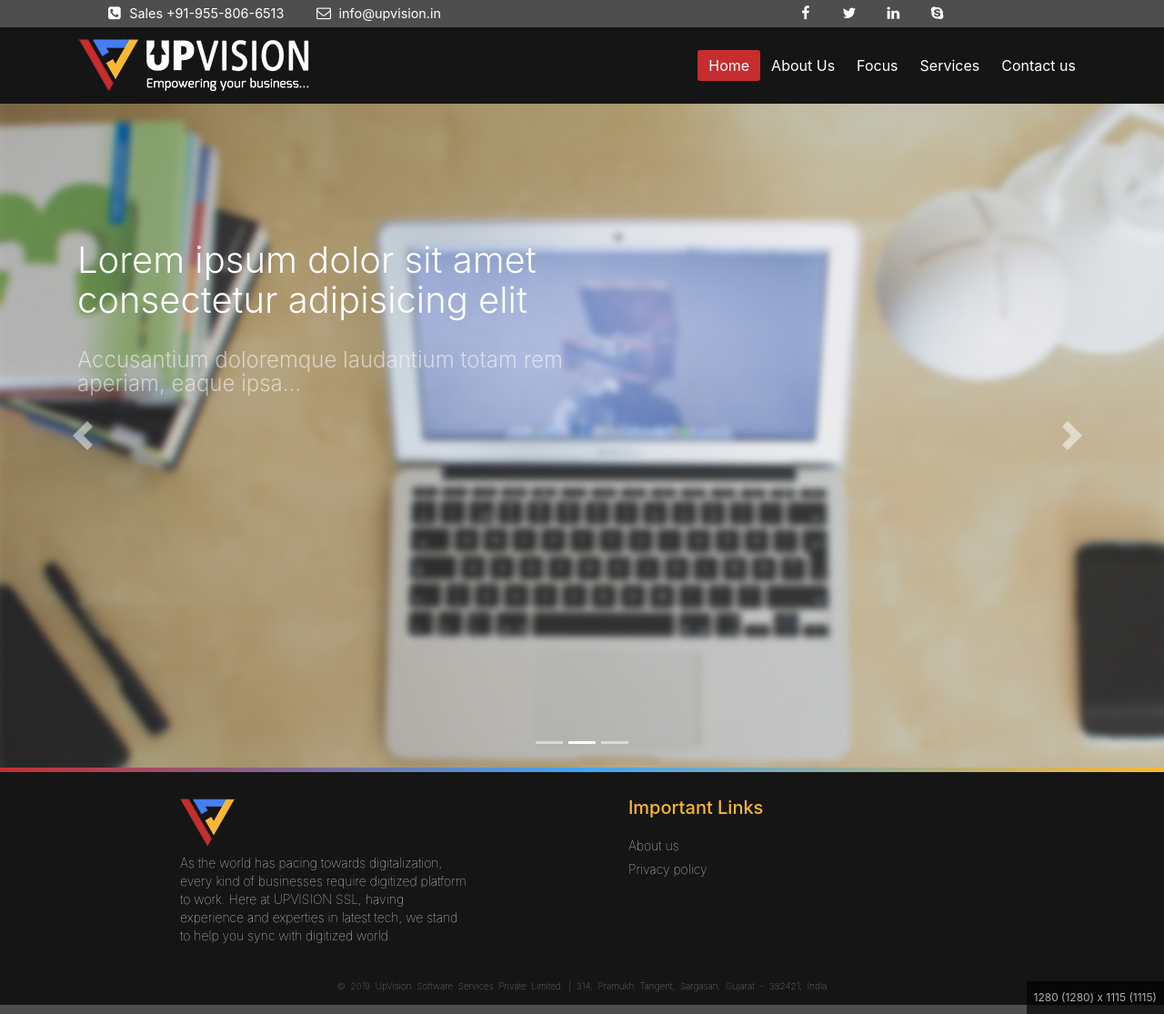
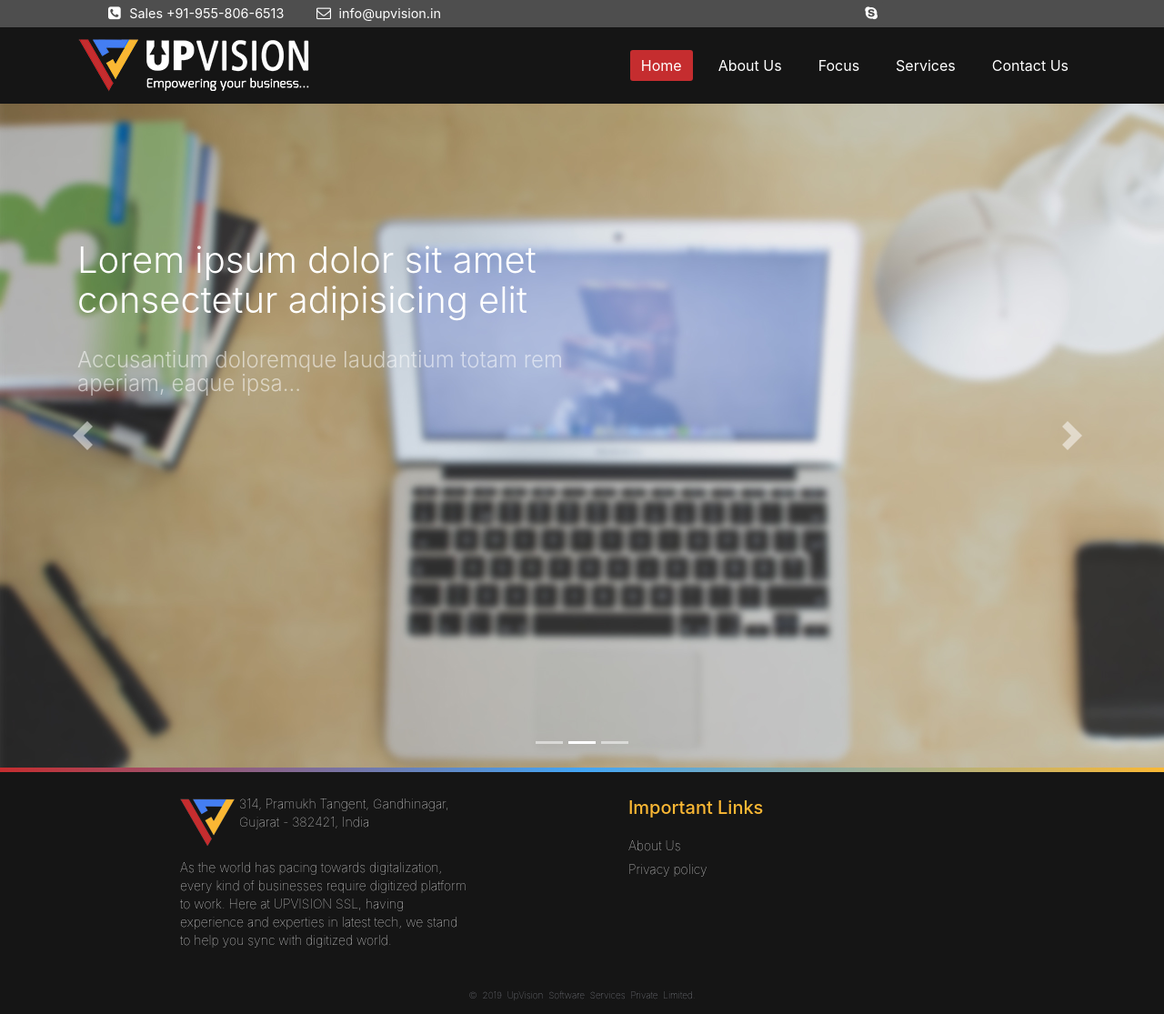
Before and after one commit to upvision-in/www.upvision.in, a Jekyll site: the page built from index.html, in a window 1280 px wide and 1115 px high. Shown: the whole window at 91% size. Built offline with Jekyll 4.4.1, drawn with Linux system fonts in a browser that asks for light colours.

Commit message:
Minor changes

```diff
--- a/_includes/footer.html
+++ b/_includes/footer.html
@@ -3,7 +3,12 @@
     <div class="container-fluid">
         <ul class="footer-nav">
             <li>
-                <div class="logo"><a href="{{ '/' | relative_url }}"><img src="assets/images/upvision-logo.png"> </a></div>
+                <div class="logo">
+                    <a href="{{ '/' | relative_url }}"><img src="assets/images/upvision-logo.png"></a>
+                    <p>314, Pramukh Tangent, Gandhinagar,
+                        <br/>Gujarat - 382421, India
+                    </p>
+                </div>
                 <div class="logo-statement">
                    <p>
                     As the world has pacing towards digitalization, every kind of businesses require digitized platform to work. Here at UPVISION SSL, having experience and experties in latest tech, we stand to help you sync with digitized world.
@@ -14,7 +19,7 @@
                 <h5 class="click-head open-internal-link">Important Links</h5>
 
                 <ul class="internal-link">
-                    <li><a href="{{ '/about-us' | relative_url }}">About us</a></li>
+                    <li><a href="{{ '/about-us' | relative_url }}">About Us</a></li>
                     <!-- <li><a href="#">We are hiring</a></li>
                     <li><a href="{{ '/enquiry' | relative_url }}">Get answers</a></li> -->
                     <li><a href="{{ '/privacy' | relative_url }}">Privacy policy</a></li>
@@ -24,7 +29,7 @@
     </div>
     <div class="container-fluid py-3 pt-4">
         <p class="copyright">
-                <span class="cr-text">&copy; 2019  UpVision Software Services Private Limited. | 314, Pramukh Tangent, Sargasan, Gujarat - 382421, India</span>
+                <span class="cr-text">&copy; 2019  UpVision Software Services Private Limited.</span>
         </p>
         <!--
 
--- a/_includes/header.html
+++ b/_includes/header.html
@@ -12,9 +12,9 @@
       <div class="col-6">
         <div class="social">
             <ul>
-              <li><a href="#"><i class="fa fa-facebook"></i></a></li>
+              <!-- <li><a href="#"><i class="fa fa-facebook"></i></a></li>
               <li><a href="#"><i class="fa fa-twitter"></i></a></li>
-              <li><a href="https://in.linkedin.com/in/shitalpatel1"><i class="fa fa-linkedin"></i></a></li>
+              <li><a href="https://in.linkedin.com/in/shitalpatel1"><i class="fa fa-linkedin"></i></a></li> -->
               <li><a href="skype:shital.skype?chat"><i class="fa fa-skype"></i></a></li>
             </ul>
           </div>
@@ -37,7 +37,7 @@
           <li class="nav-item {% if page.title == 'Focus' %} active {% endif %}"><a class="nav-link" href="{{ '/focus' | relative_url }}">Focus</a></li>
           <li class="nav-item {% if page.title == 'Services' %} active {% endif %}"><a class="nav-link" href="{{ '/services' | relative_url }}">Services</a></li>
           <!-- <li class="nav-item {% if page.title == 'Portfolio' %} active {% endif %}"><a class="nav-link" href="{{ '/portfolio' | relative_url }}">Portfolio</a></li> -->
-          <li class="nav-item {% if page.title == 'Contact Us' %} active {% endif %}"><a class="nav-link" href="{{ '/contact-us' | relative_url }}">Contact us</a></li>
+          <li class="nav-item {% if page.title == 'Contact Us' %} active {% endif %}"><a class="nav-link" href="{{ '/contact-us' | relative_url }}">Contact Us</a></li>
         </ul>
       </div>
     </div>
--- a/assets/css/upvision.css
+++ b/assets/css/upvision.css
@@ -95,6 +95,7 @@ body {
 }
 
 .navbar .navbar-nav > .nav-item {
+  margin: 0 0.5rem;
   padding: 0.375rem 0;
 }
 
@@ -468,7 +469,14 @@ footer .footer-nav li {
 }
 
 footer .footer-nav li .logo, footer .footer-nav li .logo-statement {
+  display: -webkit-inline-box;
+  display: -ms-inline-flexbox;
+  display: inline-flex;
   margin: 5px 20px;
+}
+
+footer .footer-nav li .logo a, footer .footer-nav li .logo-statement a {
+  margin-right: 5px;
 }
 
 footer .footer-nav li .logo p, footer .footer-nav li .logo-statement p {
--- a/assets/js/upvision.js
+++ b/assets/js/upvision.js
@@ -63,6 +63,7 @@
 
 
     // Display Window Size (to identify Media Query dimensions)
+    /*
         function ShowWindowSizeForMediaQueryToFindTriggerWidth() {
             var MEASUREMENTS_ID = 'measurements';
             $("body").append('<div id="'+MEASUREMENTS_ID+'"></div>');
@@ -85,7 +86,7 @@
                 measurementObj.text(getDimensions());
             });
         }
-
+    */
     /*Footer navbar click event //////////////////////////////
 
     function FooterNavCollapsToggler() {
--- a/static/contact-us.html
+++ b/static/contact-us.html
@@ -21,9 +21,9 @@ permalink: /contact-us
                       <ul>
                           <li class="fa-home">
                             314, Pramukh Tangent,
-                              <br/>Sargasan, Gandhinagar,
-                              <br/>Gujarat, India
-                              <br/>Pin - 382421
+                              <br/>Gandhinagar,
+                              <br/>Gujarat, PIN - 382421
+                              <br/>INDIA
                           </li>
                           <li class="fa-phone"><a href="tel:+919586554748">+91 958 655 4748</a></li>
                           <li class="fa-envelope"><a href="mailto:info@upvision.in">info@upvision.in</a></li>
```
Also changed, not shown: assets/css/upvision.scss (+6 -1 lines), 2 other files. Lines whose indentation alone changed are shown as unchanged.
